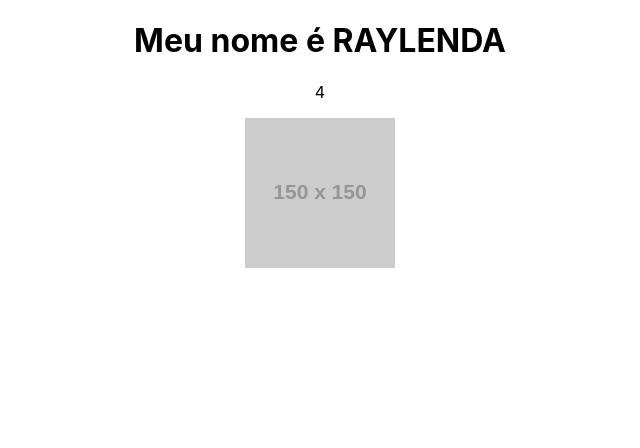
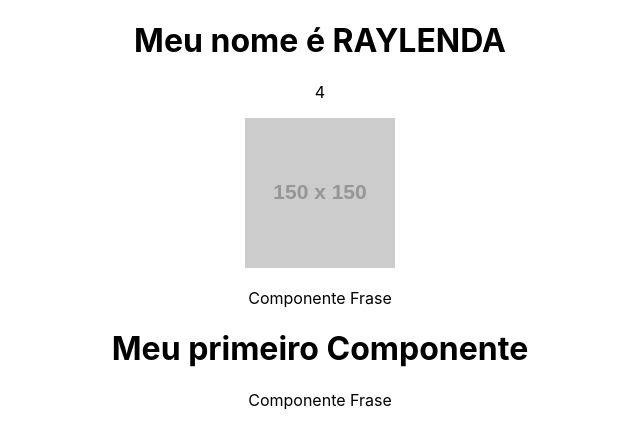
Before and after one commit to Rayxan/simple-react-project, a React (Create React App) app: page / in a window 1280 px wide. Shown: the top 448 px of the page, without its empty margins (320-960 px from the left). Built offline with nearby package versions, Linux system fonts and the light colour scheme.

Commit message:
creating components

```diff
--- a/src/App.js
+++ b/src/App.js
@@ -1,4 +1,5 @@
 import './App.css';
+import HelloWorld from './components/HelloWorld';
 
 function App() {
 
@@ -16,6 +17,7 @@
       <h1>Meu nome é {updatedName}</h1>
       <p>{soma(1,3)}</p>
       <img src={url} alt="Minha imagem"></img>
+      <HelloWorld/>
     </div>
   );
 }
--- /dev/null
+++ b/src/components/Frase.js
@@ -0,0 +1,10 @@
+function Frase() {
+
+    return (
+        <div>
+            <p>Componente Frase</p>
+        </div>
+    )
+}
+
+export default Frase
--- /dev/null
+++ b/src/components/HelloWorld.js
@@ -0,0 +1,14 @@
+import Frase from './Frase';
+
+function HelloWorld() {
+
+    return (
+        <div>
+            <Frase/>
+            <h1>Meu primeiro Componente</h1>
+            <Frase/>
+        </div>
+    )
+}
+
+export default HelloWorld
```
